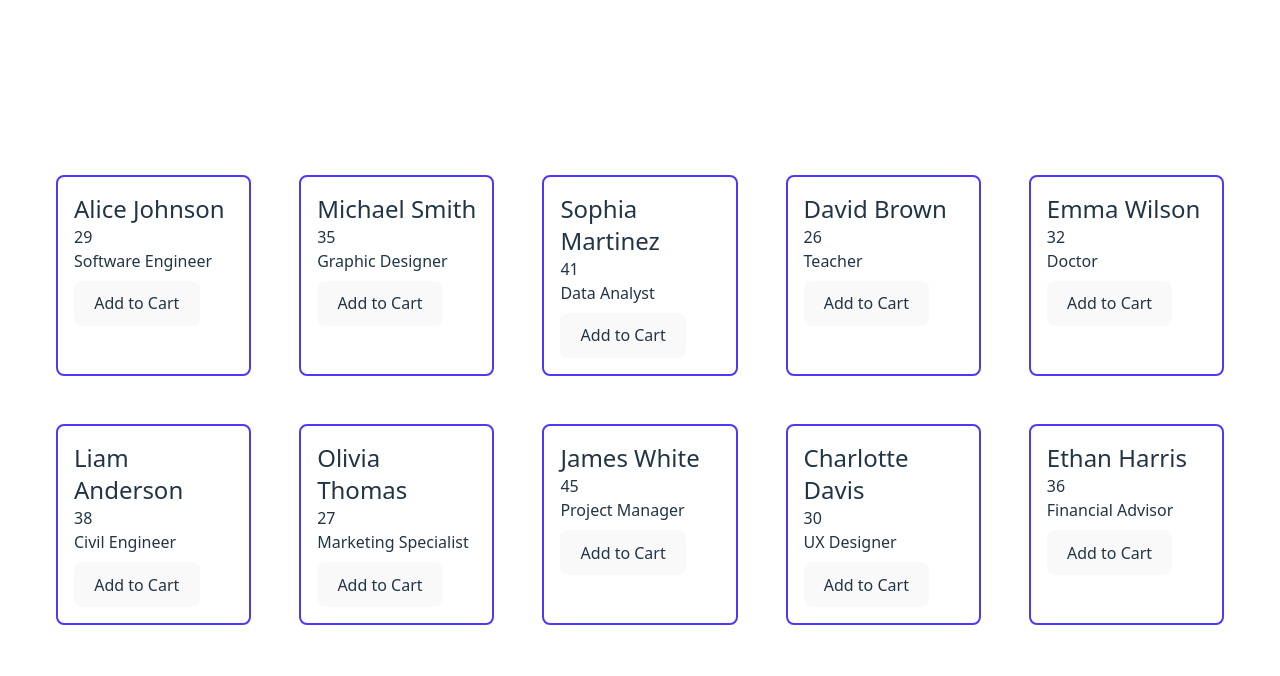
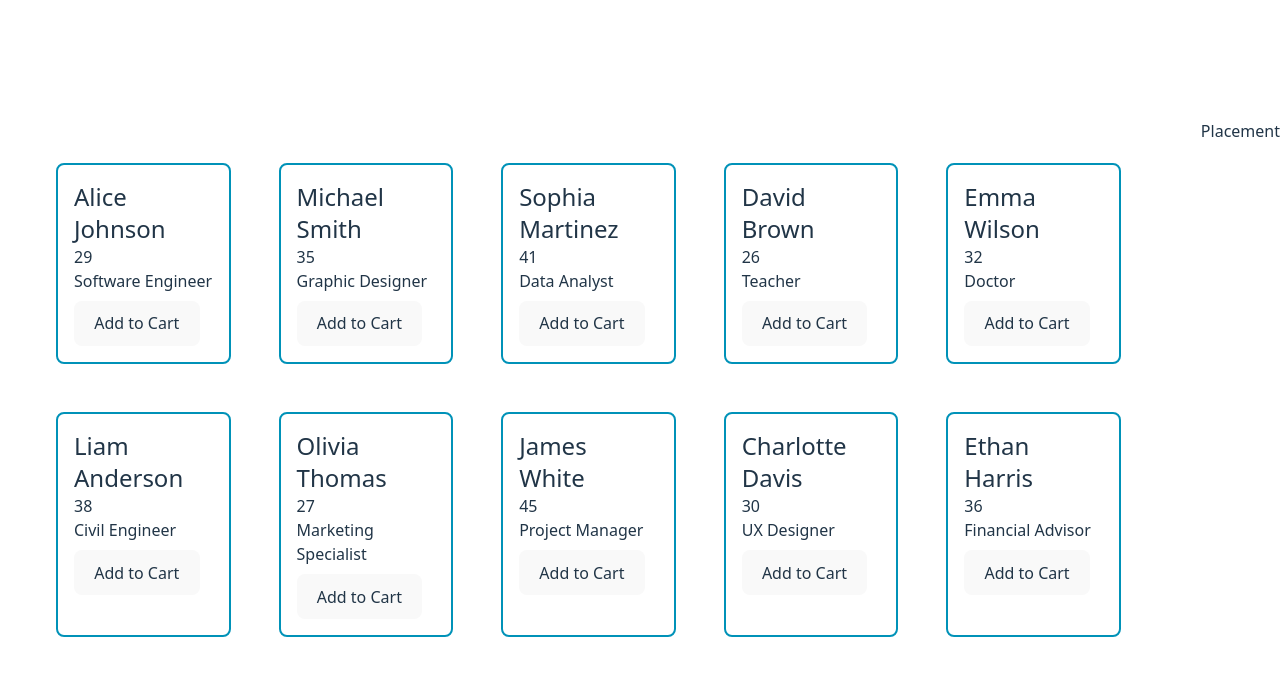
Before and after one commit to tanjirhc/understand-react, a React (Vite) app: page / in a window 1280 px wide. Shown: the top 676 px of the page. Built offline with nearby package versions, Linux system fonts and the light colour scheme.

Commit message:
add to cart button jsx

```diff
--- a/src/App.jsx
+++ b/src/App.jsx
@@ -1,13 +1,15 @@
 
 import './App.css'
+import Placement from './components/Placement/Placement'
 import Products from './components/Products/Products'
 
 
 function App() {
 
   return (
-    <div >
+    <div className='flex gap-x-6'>
       <Products />
+      <Placement />
     </div>
   )
 }
--- /dev/null
+++ b/src/components/Placement/Placement.jsx
@@ -0,0 +1,11 @@
+import React from 'react'
+
+const Placement = () => {
+  return (
+    <div>
+      Placement
+    </div>
+  )
+}
+
+export default Placement
--- a/src/components/Product/Product.jsx
+++ b/src/components/Product/Product.jsx
@@ -4,7 +4,7 @@ const Product = ({product}) => {
    const {name, age, profession} = product;
 
   return (
-    <div className='border-2 m-4 p-4 border-indigo-600 rounded-lg bordder-center'>
+    <div className='border-2 m-4 p-4 border-cyan-600 rounded-lg align-center'>
       <h2 className='text-2xl'>{name}</h2>
       <p>{age}</p>
       <p>{profession}</p>
```
